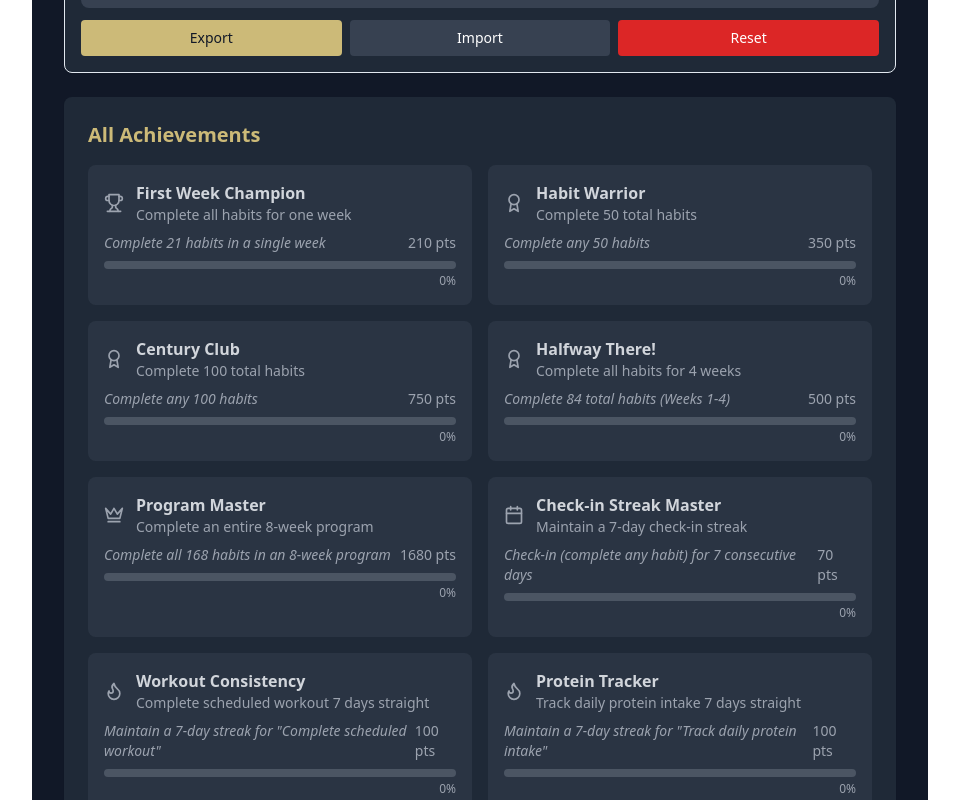
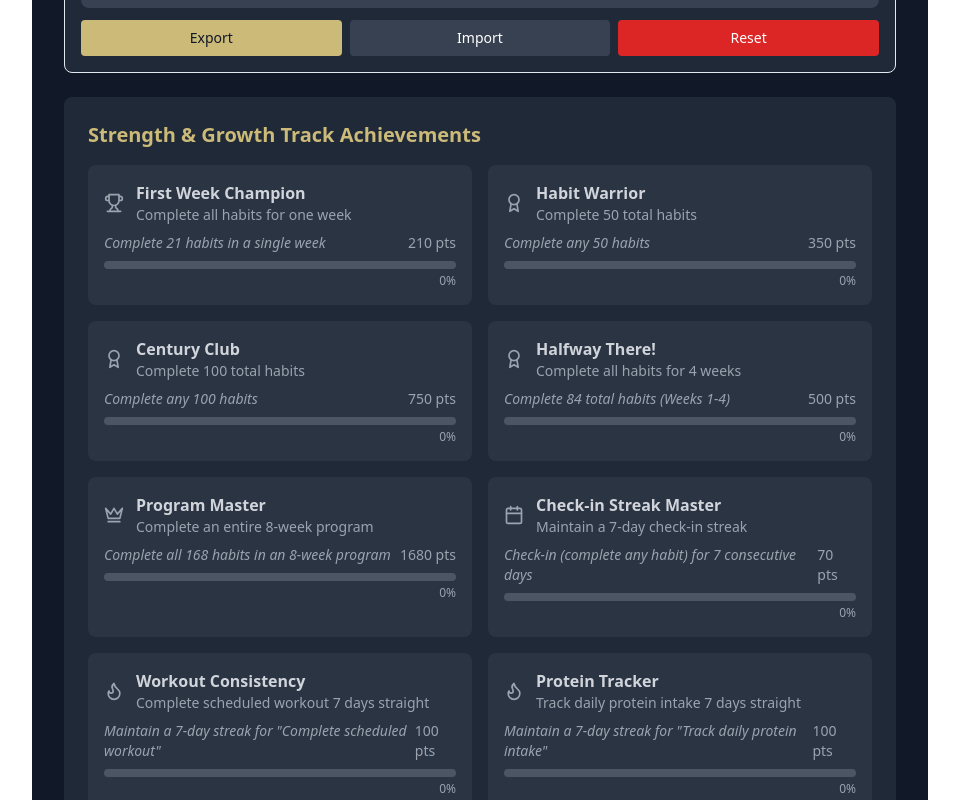
Before and after one commit to TheZoneAdmin/8weekhabit, a Next.js app: page / in a window 1280 px wide. Shown: the part 820-1620 px from the top of the page, without its empty margins (160-1119 px from the left). Built offline with nearby package versions, Linux system fonts and the light colour scheme.

Commit message:
Update habit-program.tsx

```diff
--- a/components/habit-program.tsx
+++ b/components/habit-program.tsx
@@ -600,9 +600,9 @@ const HabitProgram = () => {
 
              {/* Achievements Panel */}
              {/* Render only if achievements array is not empty */}
-             {(userData?.achievements && userData.achievements.length > 0) &&
-                 <AchievementsPanel achievements={userData.achievements} />
-             }
+            {(userData?.achievements && userData.achievements.length > 0) &&
+    <AchievementsPanel achievements={userData.achievements} selectedTrack={selectedTrack} />
+}
 
             {/* Program Tabs */}
            <Tabs
```
